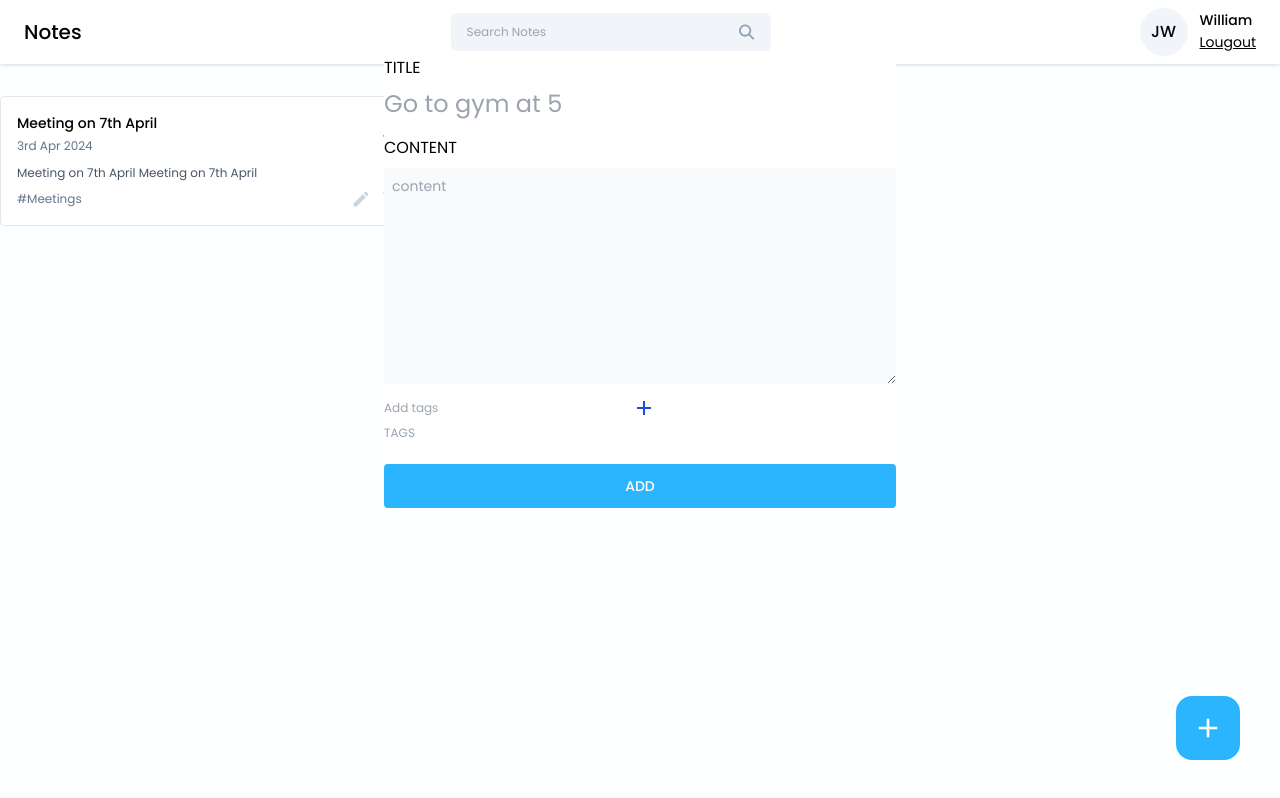
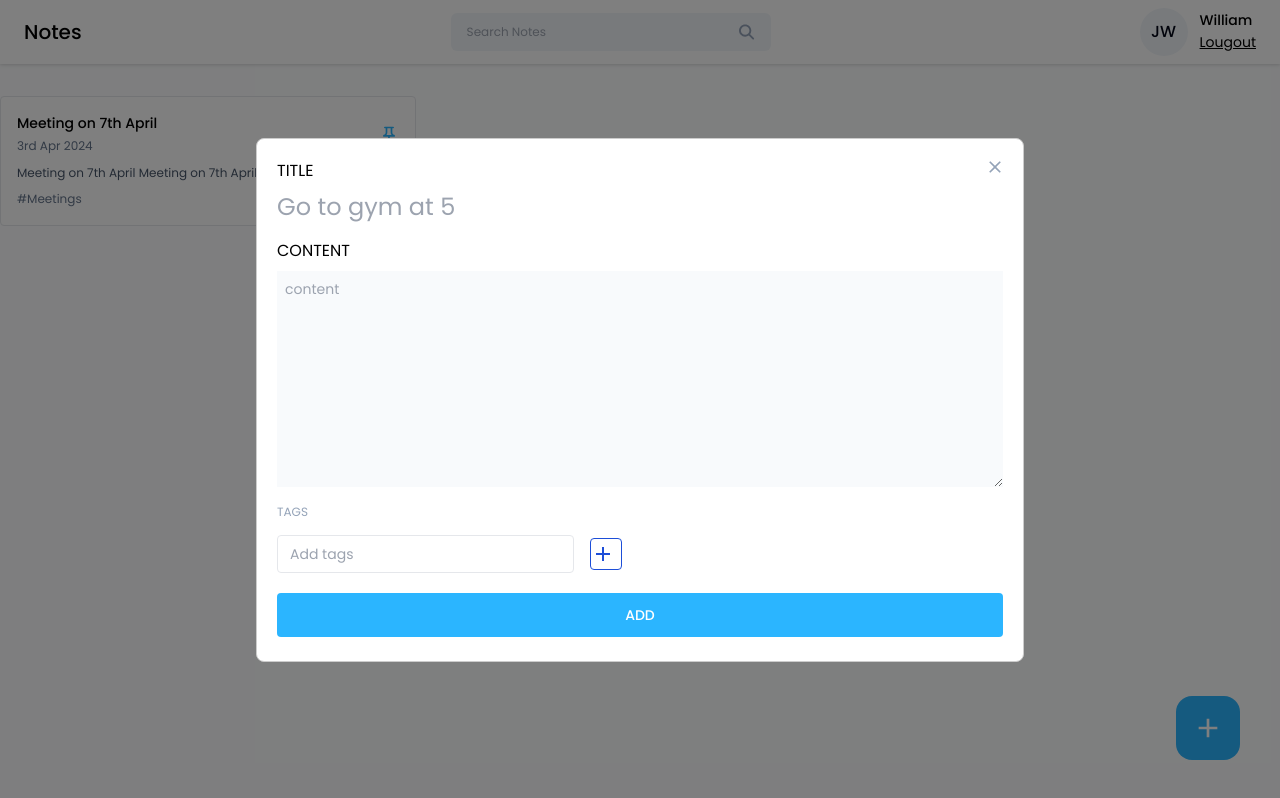
Before and after one commit to ArionDutta33/NOTE, a React (Vite) app in the folder frontend/: page /dashboard in a window 1280 px wide. Both pictures are taken after a click on the button 1208 px from the left and 728 px from the top of the page. Built offline with nearby package versions, Linux system fonts and the light colour scheme.

Commit message:
Completed the UI

```diff
--- a/frontend/src/Components/Input/TagInput.jsx
+++ b/frontend/src/Components/Input/TagInput.jsx
@@ -1,11 +1,60 @@
-import React from "react";
+import React, { useState } from "react";
 import { MdAdd, MdClose } from "react-icons/md";
 const TagInput = ({ tags, setTags }) => {
+  const [inputValue, setInputValue] = useState("");
+  const handleInputChange = (e) => {
+    setInputValue(e.target.value);
+  };
+  const addNewTag = () => {
+    if (inputValue.trim() !== "") {
+      setTags([...tags, inputValue.trim()]);
+      setInputValue("");
+    }
+  };
+  const handleKeyDown = (e) => {
+    if (e.key === "Enter") {
+      addNewTag();
+    }
+  };
+  const handleRemoveTag = (tagToRemove) => {
+    setTags(tags.filter((tag) => tag !== tagToRemove));
+  };
   return (
     <div>
+      {tags?.length > 0 && (
+        <div className=" flex items-center gap-2 flex-wrap mt-2">
+          {tags.map((tag, idx) => (
+            <span
+              key={idx}
+              className="flex items-center gap-2 text-sm text-slate-900 bg-slate-100 px-3 py-1 rounded"
+            >
+              #{tags}
+              <button
+                onClick={() => {
+                  handleRemoveTag(tag);
+                }}
+              >
+                <MdClose />
+              </button>
+            </span>
+          ))}
+        </div>
+      )}
+
       <div className="flex items-center gap-4 mt-3">
-        <input type="text" className="" placeholder="Add tags" />
-        <button className="">
+        <input
+          type="text"
+          value={inputValue}
+          className="text-sm bg-transparent border px-3 py-2 rounded outline-none"
+          placeholder="Add tags"
+          onChange={handleInputChange}
+          onKeyDown={handleKeyDown}
+        />
+        <button
+          className="w-8 h-8 items-center justify-center rounded border border-blue-700 hover:bg-blue-700
+        "
+          onClick={() => addNewTag()}
+        >
           <MdAdd className="text-2xl text-blue-700 hover:text-white" />
         </button>
       </div>
--- a/frontend/src/Pages/Home/AddEditNotes.jsx
+++ b/frontend/src/Pages/Home/AddEditNotes.jsx
@@ -1,15 +1,53 @@
+import { useState } from "react";
 import TagInput from "../../Components/Input/TagInput";
+import { MdClose } from "react-icons/md";
 
 TagInput;
-const AddEditNotes = () => {
+const AddEditNotes = ({ noteData, type, onClose }) => {
+  const [title, setTitle] = useState("");
+  const [content, setContent] = useState("");
+  const [tags, setTags] = useState([]);
+
+  const [error, setError] = useState(null);
+
+  //add new note
+  const addNewNote = async () => {};
+
+  //edit note
+  const edit = async () => {};
+  const handleAddNote = () => {
+    if (!title) {
+      setError("Please enter the title");
+      return;
+    }
+    if (!content) {
+      setError("Please enter the content");
+      return;
+    }
+    setError("");
+    if (type === "edit") {
+      editNote();
+    } else {
+      addNewNote();
+    }
+  };
   return (
-    <div>
+    <div className="relative">
+      <button
+        className="w-10 h-10 rounded-full flex items-center justify-center absolute -top-3 -right-3 hover:bg-slate-50"
+        onClick={onClose}
+      >
+        <MdClose className="text-xl text-slate-400" />
+      </button>
+
       <div className="flex flex-col gap-2">
         <label htmlFor="input-label">TITLE</label>
         <input
           type="text"
           className="text-2xl text-slate-950 outline-none"
           placeholder="Go to gym at 5"
+          value={title}
+          onChange={({ target }) => setTitle(target.value)}
         />
       </div>
       <div className="flex flex-col gap-2 mt-4">
@@ -19,16 +57,22 @@
           className="text-sm text-slate-950 outline-none bg-slate-50 p-2"
           placeholder="content"
           rows={10}
+          value={content}
+          onChange={({ target }) => setContent(target.value)}
         ></textarea>
       </div>
 
       <div className="mt-3">
         <label htmlFor="" className="input-label">
-          <TagInput /> TAGS
+          TAGS
         </label>
+        <TagInput tags={tags} setTags={setTags} />
       </div>
-
-      <button className="btn-primary font-medium mt-5 p-3" onClick={() => {}}>
+      {error && <p className="text-red-500 text-xs pt-4">{error}</p>}
+      <button
+        className="btn-primary font-medium mt-5 p-3"
+        onClick={handleAddNote}
+      >
         ADD
       </button>
     </div>
--- a/frontend/src/Pages/Home/Home.jsx
+++ b/frontend/src/Pages/Home/Home.jsx
@@ -35,19 +35,39 @@
       >
         <MdAdd className="text-[32px] text-white" />
       </button>
-
       <Modal
         isOpen={openAddEditModal.isShown}
-        onRequestClose={() => {}}
+        onRequestClose={() =>
+          setOpenAddEditModal({ isShown: false, type: "", data: null })
+        }
         style={{
           overlay: {
-            backgroundColor: "rgba(0,0,0,0,0.2)",
+            backgroundColor: "rgba(0, 0, 0, 0.5)", // Darker overlay
+            zIndex: 1000, // Ensure it sits above other content
+          },
+          content: {
+            top: "50%",
+            left: "50%",
+            right: "auto",
+            bottom: "auto",
+            transform: "translate(-50%, -50%)",
+            maxHeight: "80vh", // Ensure modal height is within viewport
+            padding: "20px", // Add padding
+            borderRadius: "8px", // Rounded corners
+            backgroundColor: "#fff", // Background color
+            width: "60%", // Width of the modal
+            overflow: "auto", // Enable scrolling if content is too long
           },
         }}
         contentLabel=""
-        className="w-[40%] max-h-3/4 bg-white rounded-md mx-auto mt-14 overflow-scroll"
       >
-        <AddEditNotes />
+        <AddEditNotes
+          type={openAddEditModal.type}
+          noteData={openAddEditModal.data}
+          onClose={() => {
+            setOpenAddEditModal({ isShown: false, type: "add", data: null });
+          }}
+        />
       </Modal>
     </>
   );
```
